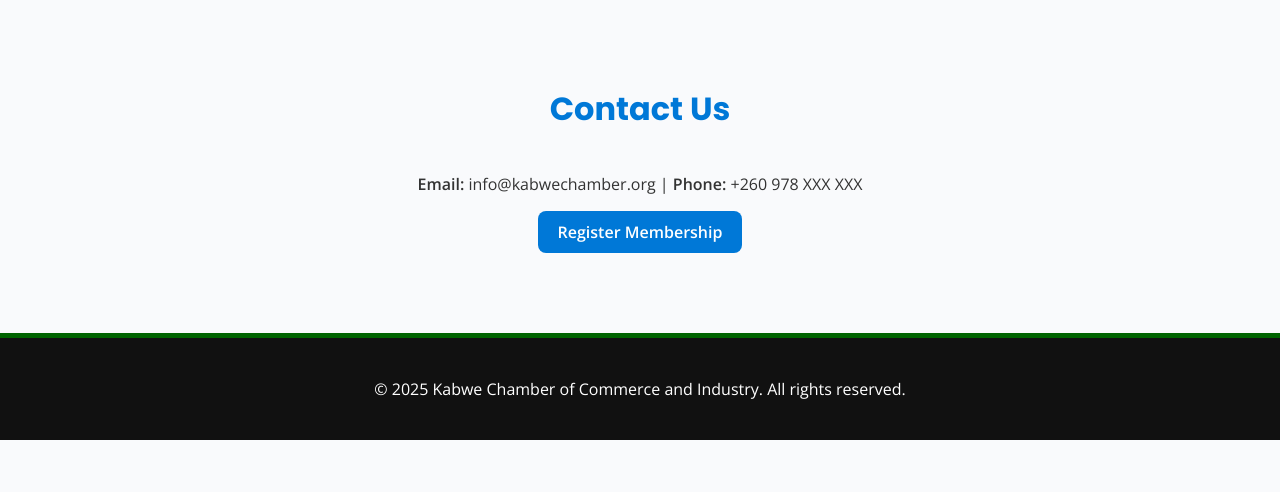
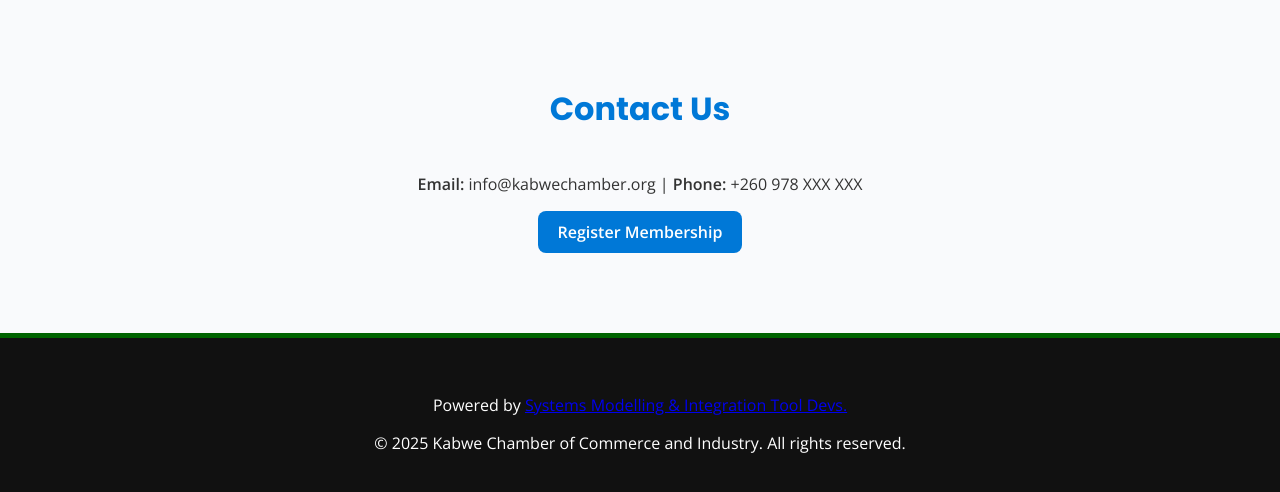
Before and after one commit to taxcentrezm/Kabwe_chamber, a plain HTML site: page public/index.html in a window 1280 px wide. Shown: the part 3485-3977 px from the top of the page. Before the commit the page ends 3925 px from the top, so only its background shows below. Drawn offline with nearby package versions, Linux system fonts and the light colour scheme; no server answers.

Commit message:
Update index.html

```diff
--- a/public/index.html
+++ b/public/index.html
@@ -421,6 +421,7 @@ const revenueChart = new Chart(ctxRevenue, {
 
 <!-- Footer -->
 <footer>
+  <p class="muted">Powered by <a href="smaitdev.com">Systems Modelling & Integration Tool Devs. </a></p>
   &copy; 2025 Kabwe Chamber of Commerce and Industry. All rights reserved.
 </footer>
 
```
